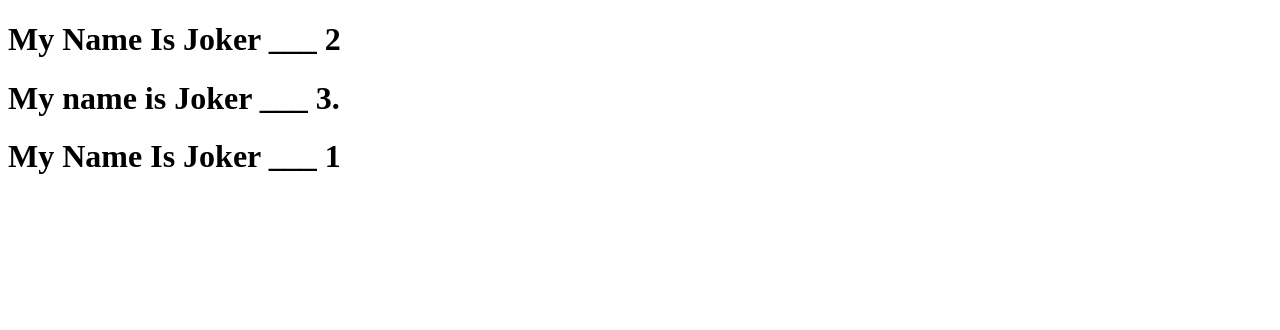
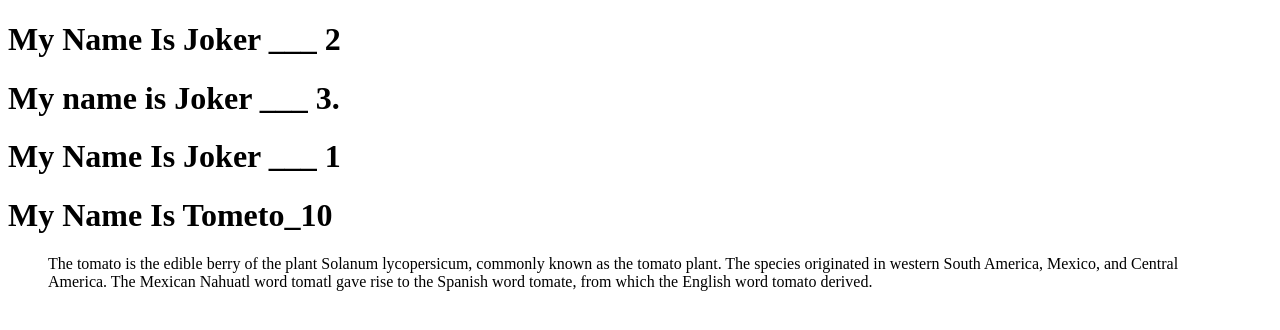
Before and after one commit to avjesadiya17/ProjectExercie, a plain HTML site: page index.html in a window 1280 px wide. Drawn offline with Linux system fonts and the light colour scheme.

Commit message:
first commit

```diff
--- a/index.html
+++ b/index.html
@@ -14,7 +14,8 @@
     <h1> My name is Joker ___ 3. </h1>
 
     <h1>My Name Is Joker ___ 1</h1>
-
+    <h1>My Name Is Tometo_10 </h1>
+    <blockquote>The tomato is the edible berry of the plant Solanum lycopersicum, commonly known as the tomato plant. The species originated in western South America, Mexico, and Central America. The Mexican Nahuatl word tomatl gave rise to the Spanish word tomate, from which the English word tomato derived.</blockquote>
 
 </body>
 </html>
```
Also changed, not shown: style.css (added).
